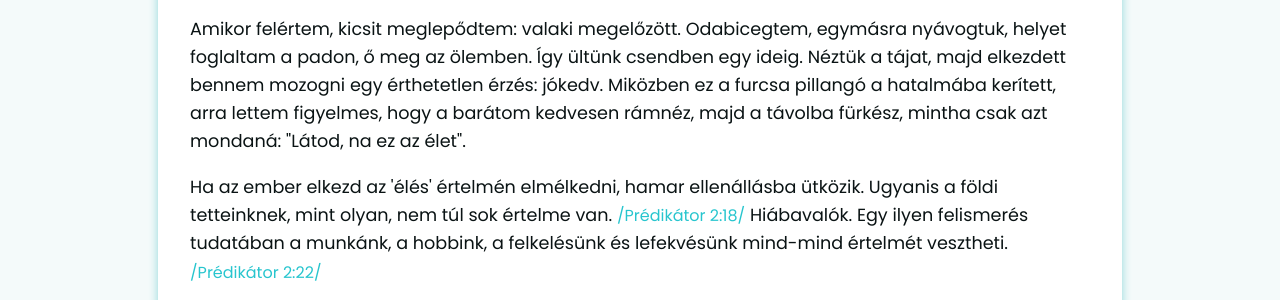
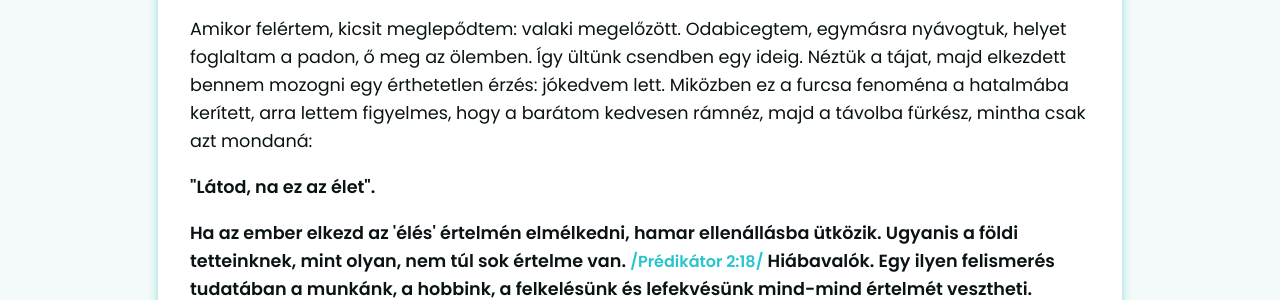
Before and after one commit to Mhoraya/MA-TE, a plain HTML site: page blogs/20250522.html in a window 1280 px wide. Shown: the part 340-640 px from the top of the page. Drawn offline with Linux system fonts and the light colour scheme.

Commit message:
Update 20250522.html

```diff
--- a/blogs/20250522.html
+++ b/blogs/20250522.html
@@ -48,7 +48,9 @@
 
   <p>    Reggel, amikor felébredtem, egyáltalán nem volt semmihez sem kedvem. Nem volt értelme felkelnem... Fogat mostam, majd – hogy a cirkadián ritmusom kicsit szabályozzam – kimentem a teraszra, hátha segít valamit a fény.</p>
 
-  <p>Amikor felértem, kicsit meglepődtem: valaki megelőzött. Odabicegtem, egymásra nyávogtuk, helyet foglaltam a padon, ő meg az ölemben. Így ültünk csendben egy ideig. Néztük a tájat, majd elkezdett bennem mozogni egy érthetetlen érzés: jókedv. Miközben ez a furcsa pillangó a hatalmába kerített, arra lettem figyelmes, hogy a barátom kedvesen rámnéz, majd a távolba fürkész, mintha csak azt mondaná: "Látod, na ez az élet".</p>
+  <p>Amikor felértem, kicsit meglepődtem: valaki megelőzött. Odabicegtem, egymásra nyávogtuk, helyet foglaltam a padon, ő meg az ölemben. Így ültünk csendben egy ideig. Néztük a tájat, majd elkezdett bennem mozogni egy érthetetlen érzés: jókedvem lett. Miközben ez a furcsa fenoména a hatalmába kerített, arra lettem figyelmes, hogy a barátom kedvesen rámnéz, majd a távolba fürkész, mintha csak azt mondaná:</p>
+
+  <p><strong>"Látod, na ez az élet".<strong></p>
 
   <p>Ha az ember elkezd az 'élés' értelmén elmélkedni, hamar ellenállásba ütközik. Ugyanis a földi tetteinknek, mint olyan, nem túl sok értelme van. <span class="scripture" data-ref="/Prédikátor 2:18/">/Prédikátor 2:18/</span> Hiábavalók. Egy ilyen felismerés tudatában a munkánk, a hobbink, a felkelésünk és lefekvésünk mind-mind értelmét vesztheti. <span class="scripture" data-ref="/Prédikátor 2:22/">/Prédikátor 2:22/</span></p>
 
```
